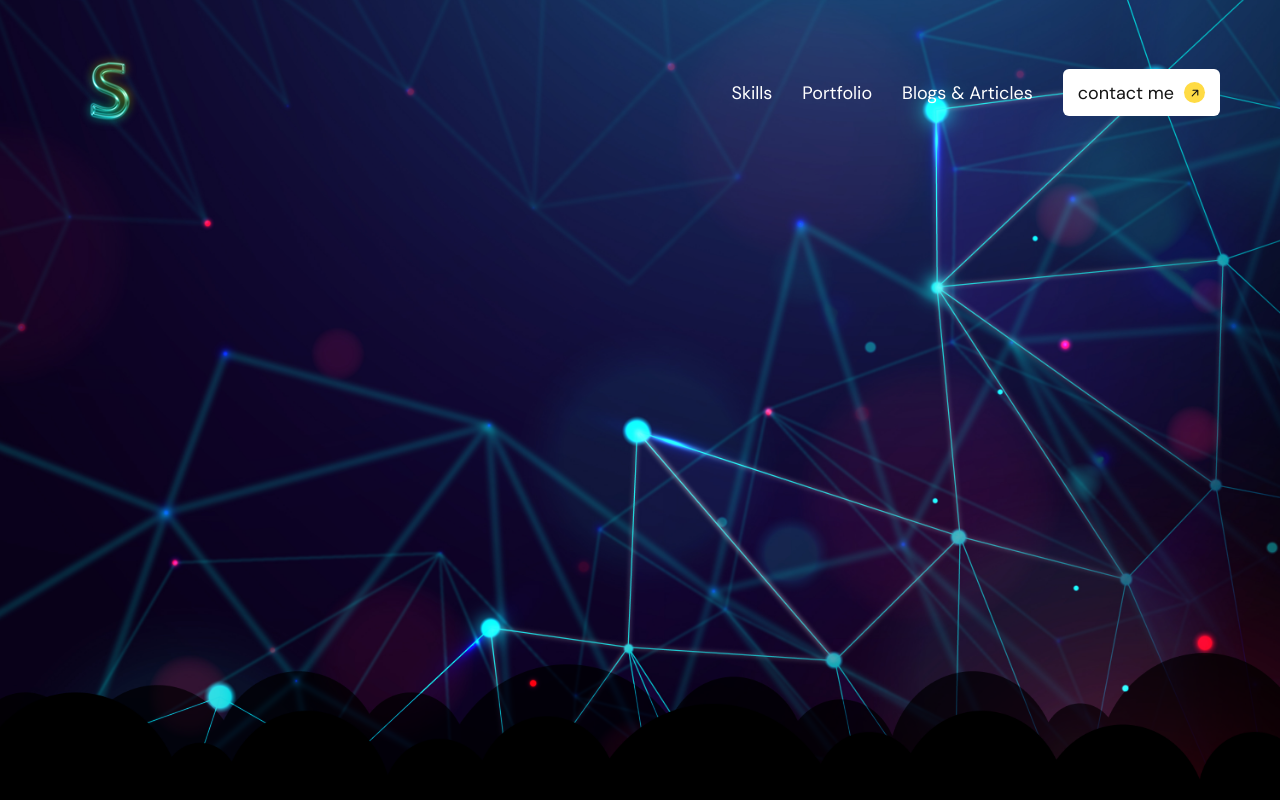
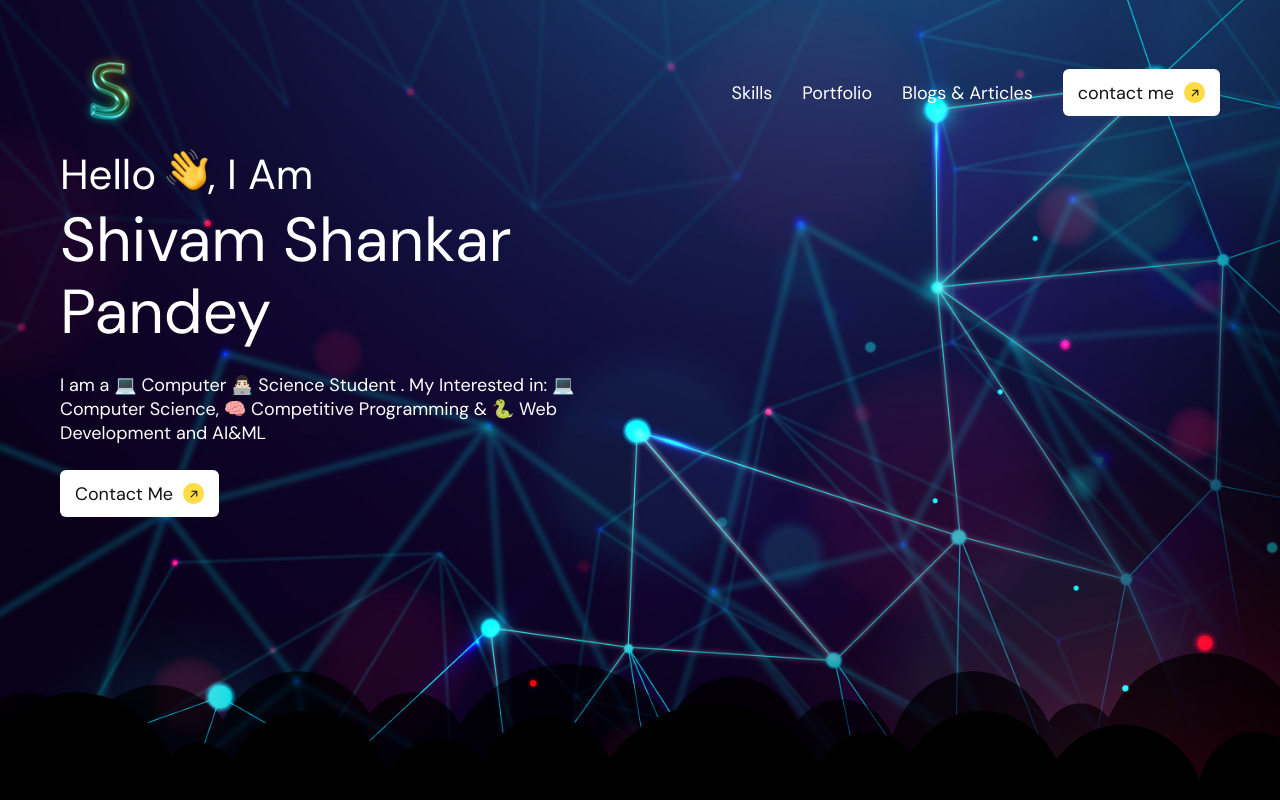
Before and after one commit to shivamshankarpandey100/my_portfolio, a React (Create React App) app: page / in a window 1280 px wide. Built offline with nearby package versions, Linux system fonts and the light colour scheme.

Commit message:
:rotating_light: the left column is ready :rotating_light:

```diff
--- a/src/components/intro/index.jsx
+++ b/src/components/intro/index.jsx
@@ -3,6 +3,7 @@ import './style.scss';
 import cloud from '../../images/cloud.png';
 import cloudSoft from '../../images/cloud-soft.png';
 import Navigation from './navigation-bar';
+import IntroContent from './intro-content'
 const Intro = () => {
   return (
     <div className="Intro-section">
@@ -22,6 +23,7 @@ const Intro = () => {
       />
       <div className="content">
         <Navigation/>
+        <IntroContent/>
       </div>
     </div>
   )
--- /dev/null
+++ b/src/components/intro/intro-content/index.jsx
@@ -0,0 +1,54 @@
+import React from 'react';
+import './style.scss';
+import { BsAwardFill } from 'react-icons/bs';
+import {FaUser} from 'react-icons/fa';
+import hand from "../../../images/hand.png";
+import CallToAction from '../../shared/CallToAction';
+import boy from '../../../images/boy.png';
+
+const IntroContent = () => {
+  return (
+    <div className="intro-content">
+        <div className="layout">
+          <div className="left-col">
+            <h1 className="title">
+                <span className="small-text">
+                    <span className="text">Hello</span>
+                    <span className="icon">
+                        <img src={hand} alt="" />
+                    </span>
+                    <span className="text">, I Am</span>
+                </span>
+                <span className="big-text">Shivam Shankar Pandey</span>
+            </h1>
+            <p>
+            I am a 💻 Computer 👨🏻‍💻 Science Student . My Interested in: 💻 Computer Science, 🧠 Competitive Programming & 🐍 Web Development and AI&ML
+            </p>
+            <CallToAction text="Contact Me"/>
+          </div>
+          <div className="right-col">
+            <img src={boy} alt="userimage" />
+
+            <div className="highlights horizontal">
+                    <div className="icon">
+                        <BsAwardFill />
+                    </div>
+                    <div className="text">Best Design Award
+                    </div>
+            </div>
+            <div className="highlights verticle">
+                <div className="icon">
+                    <FaUser />
+                </div>
+                <div className="text">
+                    <span>4k+</span>
+                        Happy Coustomers
+                </div>
+            </div>
+          </div>
+        </div>
+    </div>
+  )
+}
+
+export default IntroContent
--- /dev/null
+++ b/src/components/intro/intro-content/style.scss
@@ -0,0 +1,35 @@
+@import "../../../style-config/mixins.scss";
+@import "../../../style-config/variable.scss";
+
+.intro-content {
+    flex-grow: 1;
+    display: flex;
+    align-items: flex-end;
+    .layout{
+        .left-col{
+          width: 45%;
+          .title{
+            display: flex;
+            flex-direction: column;
+            color: $white;
+            .small-text{
+                @include typography(42px, 400, 48px);
+                display: flex;
+                align-items: center;
+                .icon{
+                    margin-left: 10px;
+
+                }
+            }
+            .big-text{
+                @include typography(62px, 400, 72px);
+            }
+          }
+          p{
+            color: $white;
+            @include typography(18px, 400, 24px);
+            margin:25px 0;
+          }
+        }
+    }
+}
```
Also changed, not shown: src/images/boy.png (added).
